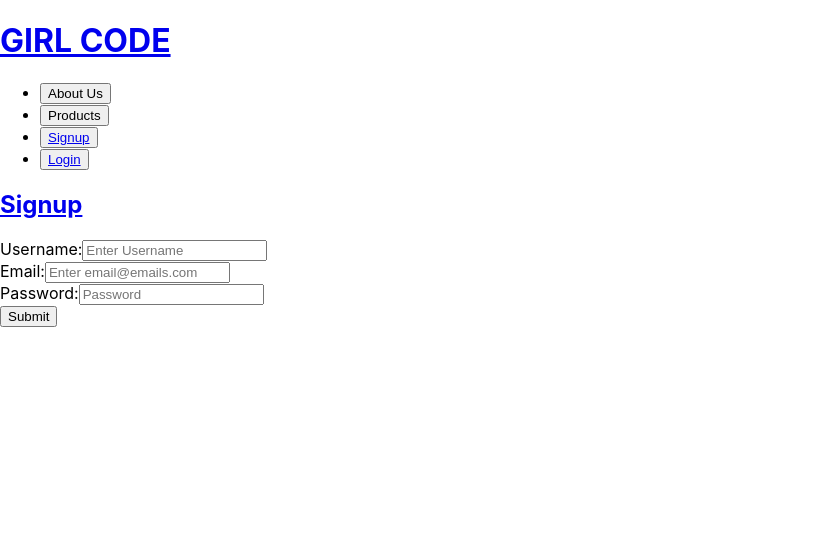
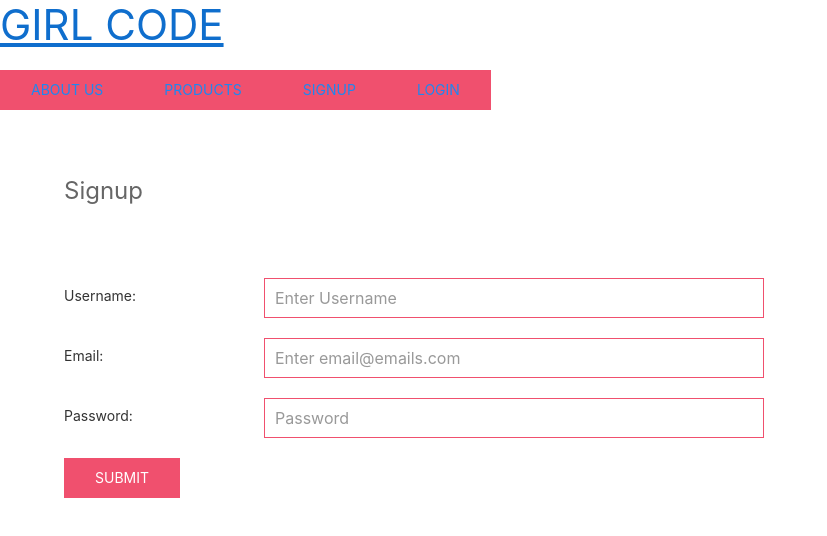
Before and after one commit to carolinacez/WomenInTech, a React (Create React App) app in the folder client/: page /signup in a window 1280 px wide. Shown: the top 536 px of the page, without its empty margins (0-827 px from the left). Built offline with nearby package versions, Linux system fonts and the light colour scheme.

Commit message:
started styling

```diff
--- a/client/public/index.html
+++ b/client/public/index.html
@@ -15,6 +15,8 @@
       user's mobile device or desktop. See https://developers.google.com/web/fundamentals/web-app-manifest/
     -->
     <link rel="manifest" href="%PUBLIC_URL%/manifest.json" />
+    <link rel="stylesheet" href="https://cdn.jsdelivr.net/npm/uikit@3.5.9/dist/css/uikit.min.css" />
+
     <!--
       Notice the use of %PUBLIC_URL% in the tags above.
       It will be replaced with the URL of the `public` folder during the build.
@@ -40,4 +42,6 @@
       To create a production bundle, use `npm run build` or `yarn build`.
     -->
   </body>
+  <script src="https://cdn.jsdelivr.net/npm/uikit@3.5.9/dist/js/uikit.min.js"></script>
+  <script src="https://cdn.jsdelivr.net/npm/uikit@3.5.9/dist/js/uikit-icons.min.js"></script>
 </html>
--- a/client/src/App.js
+++ b/client/src/App.js
@@ -31,7 +31,7 @@ function App() {
       <Nav />
       <Switch>
        <Route exact path="/" component={Aboutus} />
-        {/* <Route exact path="/login" component={Login} /> */}
+        <Route exact path="/login" component={Login} />
         <Route exact path="/signup" component={Signup} />
         <Route exact path="/cart" component={Cart} />
         <Route exact path ="/products" component={Products} />
--- a/client/src/components/Nav/index.js
+++ b/client/src/components/Nav/index.js
@@ -6,41 +6,37 @@ function Nav() {
   function showNav() {
     if (Auth.loggedIn()) {
       return (
-        <ul>
-          <li>
-            <Link to="/"><button>About Us</button></Link>
-          </li>
-          <li>
-            <Link to="/products"><button>Products</button></Link>
-          </li>
-          <li>
-            <Link to="/cart"><button>Cart</button></Link>
-          </li>
-          <li>
-            <button href='/' onClick={() => Auth.logout()}>Logout</button>
-          </li>
-        </ul>
+        <div class="uk-button-group">
+          <button class="uk-button uk-button-danger">
+            <Link to="/">About Us</Link>
+          </button>
+          <button class="uk-button uk-button-danger">
+            <Link to="/products">Products</Link>
+          </button>
+          <button class="uk-button uk-button-danger">
+            <Link to="/cart">Cart</Link>
+          </button>
+          <button class="uk-button uk-button-secondary" href="/" onClick={() => Auth.logout()}>
+            Logout
+          </button>
+        </div>
       );
     } else {
       return (
-        <ul>
-          <li>
-            <Link to="/"><button>About Us</button></Link>
-          </li>
-         <li>
-            <Link to="/products"><button>Products</button></Link>
-          </li>
-          <li>
-            <button>
-            <Link to='/signup'>Signup</Link>
-            </button>
-          </li>
-          <li>
-            <button>
-            <Link to='/login'>Login</Link>
-            </button>
-          </li>
-        </ul>
+        <div class="uk-button-group">
+          <button class="uk-button uk-button-danger">
+            <Link to="/">About Us</Link>
+          </button>
+          <button class="uk-button uk-button-danger">
+            <Link to="/products">Products</Link>
+          </button>
+          <button class="uk-button uk-button-danger">
+            <Link to="/signup">Signup</Link>
+          </button>
+          <button class="uk-button uk-button-danger">
+            <Link to="/login">Login</Link>
+          </button>
+        </div>
       );
     }
   }
--- a/client/src/index.css
+++ b/client/src/index.css
@@ -11,3 +11,7 @@ code {
   font-family: source-code-pro, Menlo, Monaco, Consolas, 'Courier New',
     monospace;
 }
+
+.padding {
+  padding: 5%;
+}
--- a/client/src/pages/Aboutus.js
+++ b/client/src/pages/Aboutus.js
@@ -1,9 +1,14 @@
 import React from "react";
 
 function Aboutus() {
-return (
-    <div>hello</div>
-)
+  return (
+    // <div>hello</div>
+    <div>
+        <div class="uk-background-primary uk-light uk-padding uk-panel">
+            <p class="uk-h4">Primary</p>
+        </div>
+    </div>
+  );
 }
 
 export default Aboutus;
--- a/client/src/pages/Login.js
+++ b/client/src/pages/Login.js
@@ -0,0 +1,74 @@
+import React, { useState } from "react";
+import { Link } from "react-router-dom";
+import { useMutation } from "@apollo/react-hooks";
+import Auth from "../utils/auth";
+import { LOGIN_USER } from "../utils/mutations";
+
+function Login() {
+  const [initialState, setState] = useState({ email: "", password: "" });
+  const [login, { error }] = useMutation(LOGIN_USER);
+
+  const loginForm = async (event) => {
+    event.preventDefault();
+    try {
+      const response = await login({
+        variables: {
+          email: initialState.email,
+          password: initialState.password,
+        },
+      });
+      const token = response.data.login.token;
+      Auth.login(token);
+    } catch (e) {
+      console.log(e);
+    }
+  };
+
+  const change = (event) => {
+    const { name, value } = event.target;
+    setState({ ...initialState, [name]: value });
+  };
+
+  return (
+    <div>
+      <div className="padding">
+        <h2 class="uk-legend">Login</h2>
+        <form class="uk-form-horizontal uk-margin-large" onSubmit={loginForm}>
+          <div class="uk-margin">
+            <label class="uk-form-label" for="form-horizontal-text">
+              Email:
+            </label>
+            <input
+              class="uk-input uk-form-danger uk-form-width-large"
+              placeholder="Enter email@emails.com"
+              name="email"
+              type="email"
+              id="email"
+              onChange={change}
+            />
+          </div>
+          <div class="uk-margin">
+            <label class="uk-form-label" for="form-horizontal-text">
+              Password:
+            </label>
+            <input
+              class="uk-input uk-form-danger uk-form-width-large"
+              placeholder="Password"
+              name="password"
+              type="password"
+              id="password"
+              onChange={change}
+            />
+          </div>
+          <div class="uk-margin">
+            <button class="uk-button uk-button-danger" type="submit">
+              login
+            </button>
+          </div>
+        </form>
+      </div>
+    </div>
+  );
+}
+
+export default Login;
--- a/client/src/pages/Signup.js
+++ b/client/src/pages/Signup.js
@@ -1,70 +1,85 @@
-import React, {useState} from 'react';
-import {Link} from 'react-router-dom';
-import {useMutation} from '@apollo/react-hooks';
-import Auth from '../utils/auth';
-import {SIGNUP_USER} from '../utils/mutations';
+import React, { useState } from "react";
+import { Link } from "react-router-dom";
+import { useMutation } from "@apollo/react-hooks";
+import Auth from "../utils/auth";
+import { SIGNUP_USER } from "../utils/mutations";
 
 function Signup() {
-    const [initialState, setState] = useState({ email: '', password: ''});
+  const [initialState, setState] = useState({ email: "", password: "" });
   const [signupUser] = useMutation(SIGNUP_USER);
 
-    const signupForm = async event => {
+  const signupForm = async (event) => {
     event.preventDefault();
     const userResponse = await signupUser({
       variables: {
-                username: initialState.username, email: initialState.email, password: initialState.password
-            }
+        username: initialState.username,
+        email: initialState.email,
+        password: initialState.password,
+      },
     });
     const token = userResponse.data.addUser.token;
     Auth.login(token);
   };
 
-    const submitForm = event => {
-        const {name, value} = event.target;
+  const submitForm = (event) => {
+    const { name, value } = event.target;
     setState({
       ...initialState,
-            [name]: value
+      [name]: value,
     });
   };
 
   return (
     <div>
-           <Link to="/Signup"> <h2>Signup</h2> </Link>
-            <form onSubmit={signupForm}>
-                <div>
-                    <label>Username:</label>
+      <div className="padding">
+        <h2 class="uk-legend">Signup</h2>
+        <form class="uk-form-horizontal uk-margin-large" onSubmit={signupForm}>
+          <div class="uk-margin">
+            <label class="uk-form-label" for="form-horizontal-text">
+              Username:
+            </label>
             <input
-                    placeholder='Enter Username'
-                    name='username'
-                    type='username'
-                    id='username'
+              class="uk-input uk-form-danger uk-form-width-large"
+              placeholder="Enter Username"
+              name="username"
+              type="username"
+              id="username"
               onChange={submitForm}
             />
           </div>
-                <div>
-                    <label>Email:</label>
+          <div class="uk-margin">
+            <label class="uk-form-label" for="form-horizontal-text">
+              Email:
+            </label>
             <input
-                    placeholder='Enter email@emails.com'
-                    name='email'
-                    type='email'
-                    id='email'
+              class="uk-input uk-form-danger uk-form-width-large"
+              placeholder="Enter email@emails.com"
+              name="email"
+              type="email"
+              id="email"
               onChange={submitForm}
             />
           </div>
-                <div>
-                    <label>Password:</label>
+          <div class="uk-margin">
+            <label class="uk-form-label" for="form-horizontal-text">
+              Password:
+            </label>
             <input
-                    placeholder='Password'
-                    name='password'
-                    type='password'
-                    id='password'
+              class="uk-input uk-form-danger uk-form-width-large"
+              placeholder="Password"
+              name="password"
+              type="password"
+              id="password"
               onChange={submitForm}
             />
           </div>
-                <div>
-                    <button type='submit'>Submit</button>
+          <div class="uk-margin">
+            <button class="uk-button uk-button-danger" type="submit">
+              Submit
+            </button>
           </div>
         </form>
+      </div>
     </div>
   );
 }
--- a/client/src/utils/mutations.js
+++ b/client/src/utils/mutations.js
@@ -12,8 +12,8 @@ export const SIGNUP_USER = gql`
 `;
 
 export const LOGIN_USER = gql`
-  mutation login($username: String!, $email: String!, $password: String!) {
-    login(username: $username, email: $email, password: $password) {
+  mutation login($email: String!, $password: String!) {
+    login(email: $email, password: $password) {
       token
       user {
         _id
```
Also changed, not shown: client/src/assets/girl_code_3.PNG (added). Lines whose indentation alone changed are shown as unchanged.
